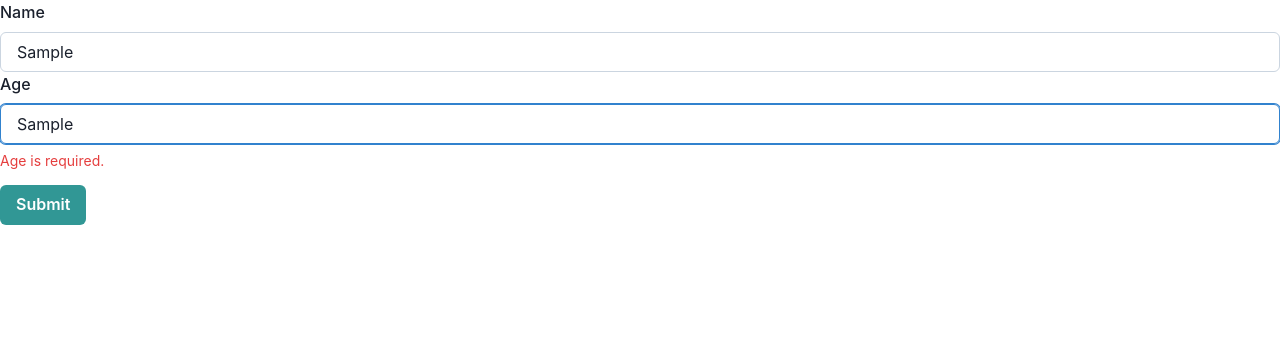
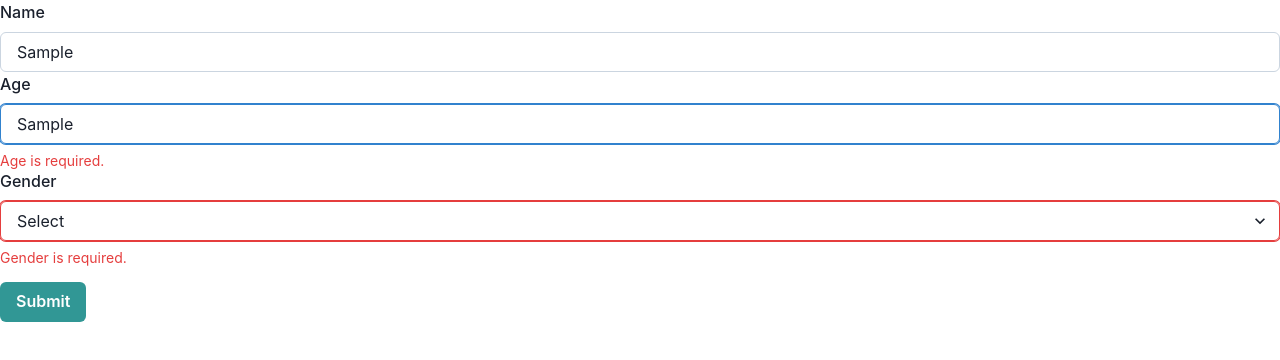
Before and after one commit to jasonluo07/survey-hook-form-json-schema, a React (Vite) app: page / in a window 1280 px wide. Both pictures are taken after typing "Sample", "Sample" into the empty fields and a click on the button "Submit". Shown: the top 360 px of the page. Built offline with nearby package versions, Linux system fonts and the light colour scheme.

Commit message:
Add gender field to HookForm

```diff
--- a/src/Components/HookForm.tsx
+++ b/src/Components/HookForm.tsx
@@ -1,7 +1,13 @@
-import { Button, FormControl, FormErrorMessage, FormLabel, Input } from '@chakra-ui/react';
+import { Button, FormControl, FormErrorMessage, FormLabel, Input, Select } from '@chakra-ui/react';
 import { yupResolver } from '@hookform/resolvers/yup';
 import { type SubmitHandler, useForm } from 'react-hook-form';
 import * as yup from 'yup';
+
+enum GenderEnum {
+  male = 'Male',
+  female = 'Female',
+  other = 'Other',
+}
 
 const formInputsSchema = yup
   .object({
@@ -14,6 +20,11 @@ const formInputsSchema = yup
       .min(18, 'Age must be at least 18')
       .max(99, 'Age must be less than 99')
       .required('Age is required.'),
+    gender: yup
+      .mixed<GenderEnum>()
+      .oneOf(Object.values(GenderEnum))
+      .transform(value => (value === '' ? undefined : value))
+      .required('Gender is required.'),
   })
   .required();
 
@@ -51,6 +62,16 @@ const HookForm = () => {
         <FormErrorMessage>{errors.age && errors.age.message}</FormErrorMessage>
       </FormControl>
 
+      <FormControl isInvalid={!!errors.gender}>
+        <FormLabel htmlFor="gender">Gender</FormLabel>
+        <Select placeholder="Select" {...register('gender')}>
+          <option>Male</option>
+          <option>Female</option>
+          <option>Other</option>
+        </Select>
+        <FormErrorMessage>{errors.gender && errors.gender.message}</FormErrorMessage>
+      </FormControl>
+
       <Button mt={4} colorScheme="teal" isLoading={isSubmitting} type="submit">
         Submit
       </Button>
```
